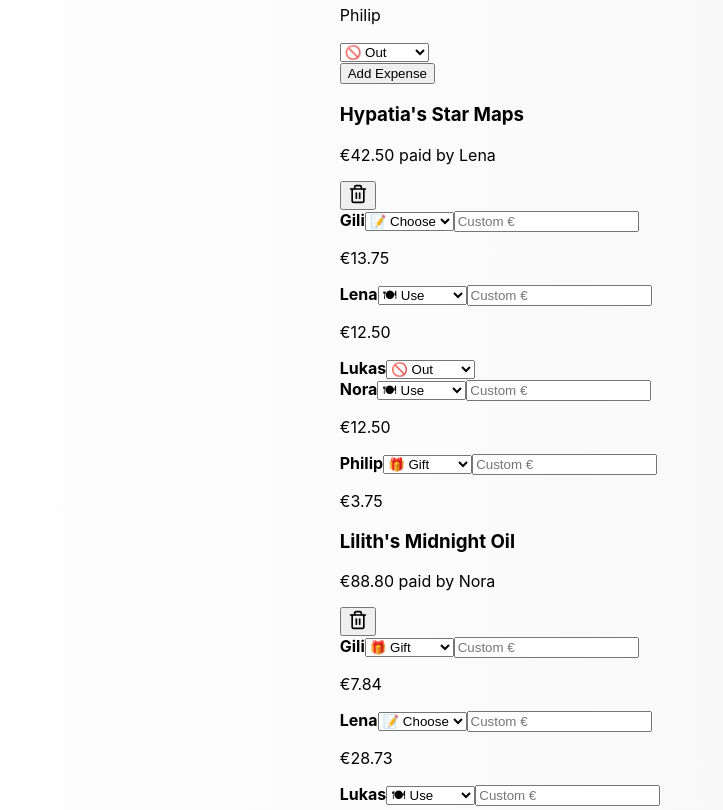
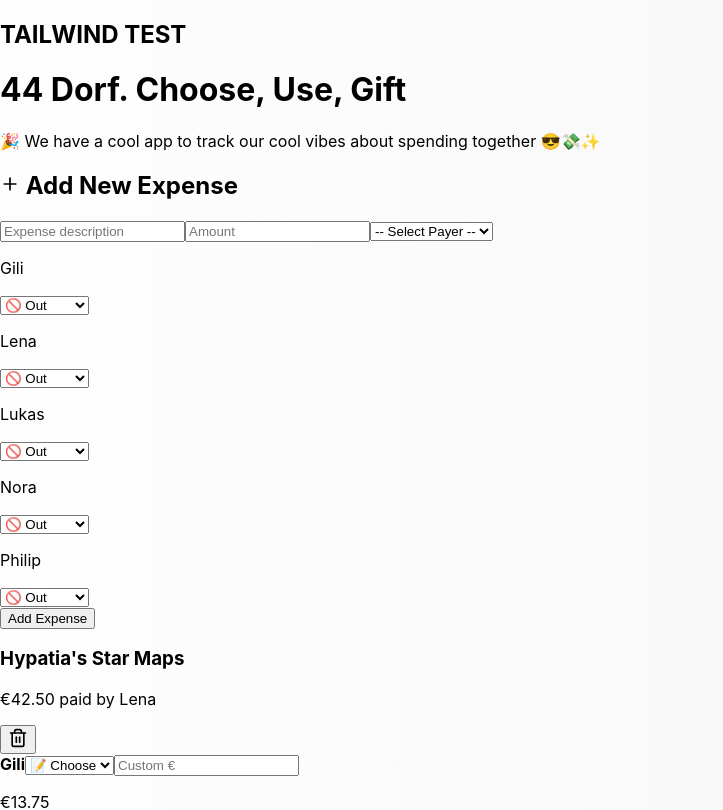
Before and after one commit to Gilganit/44-CUG, a React (Create React App) app: page / in a window 1280 px wide. Shown: the top 810 px of the page, without its empty margins (0-723 px from the left). Built offline with nearby package versions, Linux system fonts and the light colour scheme.

Commit message:
💄 Fix global CSS and flex layout for horizontal display

```diff
--- a/src/App.js
+++ b/src/App.js
@@ -204,7 +204,7 @@
             </select>
           </div>
 
-          <div className="flex flex-wrap gap-4">
+          <div className="flex flex-wrap gap-4 w-full">
             {housemates.map(person => (
               <div key={person} className="flex flex-col border p-3 rounded shadow-sm w-40">
                 <p className="font-medium text-sm">{person}</p>
@@ -250,7 +250,7 @@
                     <Trash2 size={20} />
                   </button>
                 </div>
-                <div className="flex flex-wrap gap-3">
+                <div className="flex flex-wrap gap-4 w-full">
                   {housemates.map(person => (
                     <div key={person} className="border p-3 rounded w-44 shadow-sm flex flex-col text-sm">
                       <strong>{person}</strong>
--- a/src/index.css
+++ b/src/index.css
@@ -1,34 +1,17 @@
-html, body, #root {
-  height: 100%;
-  width: 100%;
+html, body {
   margin: 0;
   padding: 0;
-  display: flex;
-  justify-content: center;
-  align-items: flex-start;
+  min-height: 100%;
+  width: 100%;
   background: linear-gradient(to right, #fefefe, #f5f5f5);
-}
-
-body {
   font-family: -apple-system, BlinkMacSystemFont, 'Segoe UI', 'Roboto', 'Oxygen',
     'Ubuntu', 'Cantarell', 'Fira Sans', 'Droid Sans', 'Helvetica Neue',
     sans-serif;
   -webkit-font-smoothing: antialiased;
   -moz-osx-font-smoothing: grayscale;
-}
-
-code {
-  font-family: source-code-pro, Menlo, Monaco, Consolas, 'Courier New',
-    monospace;
+  overflow-x: hidden;
 }
 
 #root {
-  max-width: 100vw;
-  display: flex;
-  flex-direction: column;
-  align-items: center;
+  width: 100%;
 }
-
-body {
-  overflow-x: hidden;
-}
```
